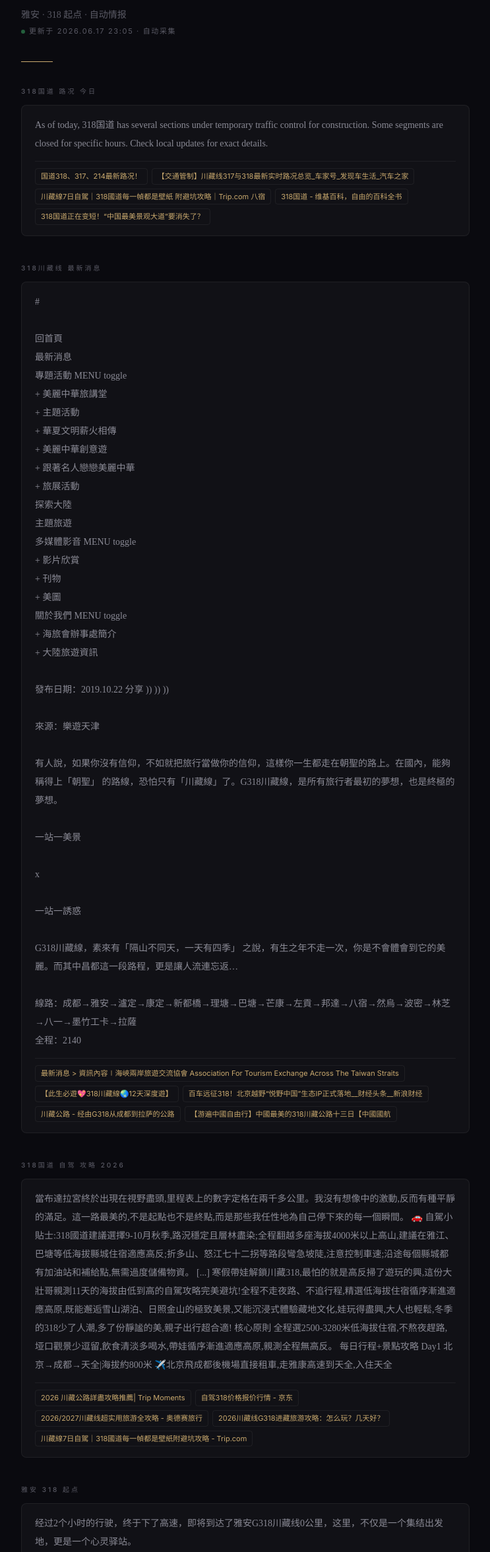
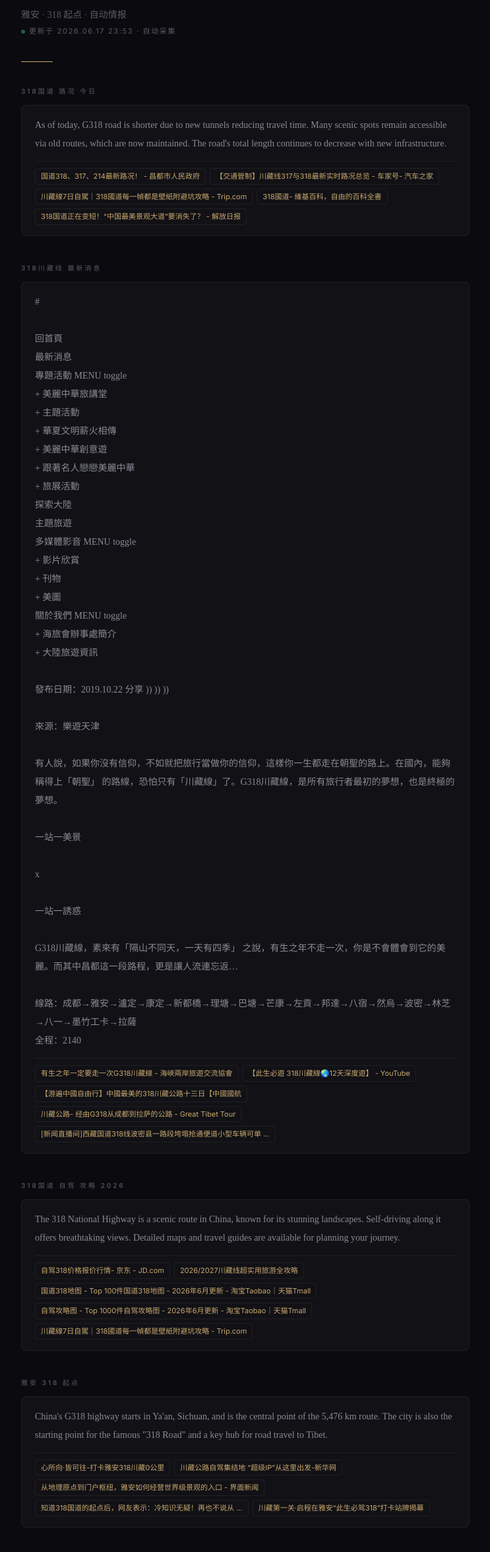
Before and after one commit to 521w/blog, a website: page 318.html in a window 1280 px wide. Shown: the part 178-2531 px from the top of the page at 66% size, without its empty margins (268-1011 px from the left). Drawn offline with Linux system fonts and the light colour scheme.

Commit message:
auto: 318情报 2026-06-17

```diff
--- a/318.html
+++ b/318.html
@@ -54,15 +54,15 @@
     </nav>
     <h1>🚗 318 情报站</h1>
     <p class="subtitle">雅安 · 318 起点 · 自动情报</p>
-    <p class="updated"><span class="status-dot"></span>更新于 2026.06.17 23:05 · 自动采集</p>
+    <p class="updated"><span class="status-dot"></span>更新于 2026.06.17 23:53 · 自动采集</p>
     <div class="divider"></div>
 
     <div class="section">
       <div class="section-label">318国道 路况 今日</div>
       <div class="card">
-        <p>As of today, 318国道 has several sections under temporary traffic control for construction. Some segments are closed for specific hours. Check local updates for exact details.</p>
+        <p>As of today, G318 road is shorter due to new tunnels reducing travel time. Many scenic spots remain accessible via old routes, which are now maintained. The road's total length continues to decrease with new infrastructure.</p>
         <div class="sources">
-          <a href="https://www.changdu.gov.cn/cdrmzf/c100359/202311/931ef291841e459f831e50a6a77b9335.shtml" target="_blank" rel="noopener">国道318、317、214最新路况！</a><a href="https://chejiahao.autohome.com.cn/info/6067926" target="_blank" rel="noopener">【交通管制】川藏线317与318最新实时路况总览_车家号_发现车生活_汽车之家</a><a href="https://hk.trip.com/moments/detail/basu-120403-137630536" target="_blank" rel="noopener">川藏線7日自駕｜318國道每一幀都是壁紙 附避坑攻略｜Trip.com 八宿</a><a href="https://zh.wikipedia.org/wiki/318%E5%9B%BD%E9%81%93" target="_blank" rel="noopener">318国道 - 维基百科，自由的百科全书</a><a href="https://web.shobserver.com/wx/detail.do?id=791199" target="_blank" rel="noopener">318国道正在变短！“中国最美景观大道”要消失了？</a>
+          <a href="https://www.changdu.gov.cn/cdrmzf/c100359/202311/931ef291841e459f831e50a6a77b9335.shtml" target="_blank" rel="noopener">国道318、317、214最新路况！ - 昌都市人民政府</a><a href="https://chejiahao.autohome.com.cn/info/6067926" target="_blank" rel="noopener">【交通管制】川藏线317与318最新实时路况总览 - 车家号- 汽车之家</a><a href="https://hk.trip.com/moments/detail/basu-120403-137630536" target="_blank" rel="noopener">川藏線7日自駕｜318國道每一幀都是壁紙附避坑攻略 - Trip.com</a><a href="https://zh.wikipedia.org/wiki/318%E5%9B%BD%E9%81%93" target="_blank" rel="noopener">318國道- 維基百科，自由的百科全書</a><a href="https://web.shobserver.com/wx/detail.do?id=791199" target="_blank" rel="noopener">318国道正在变短！“中国最美景观大道”要消失了？ - 解放日报</a>
         </div>
       </div>
     </div>
@@ -72,7 +72,7 @@
       <div class="card">
         <p># <br><br> 回首頁<br> 最新消息<br> 專題活動  MENU toggle<br>  + 美麗中華旅講堂<br>  + 主題活動<br>  + 華夏文明薪火相傳<br>  + 美麗中華創意遊<br>  + 跟著名人戀戀美麗中華<br>  + 旅展活動<br> 探索大陸<br> 主題旅遊<br> 多媒體影音  MENU toggle<br>  + 影片欣賞<br>  + 刊物<br>  + 美圖<br> 關於我們  MENU toggle<br>  + 海旅會辦事處簡介<br>  + 大陸旅遊資訊<br><br>發布日期：2019.10.22 分享 )) )) ))<br><br>來源：樂遊天津<br><br>有人說，如果你沒有信仰，不如就把旅行當做你的信仰，這樣你一生都走在朝聖的路上。在國內，能夠稱得上「朝聖」 的路線，恐怕只有「川藏線」了。G318川藏線，是所有旅行者最初的夢想，也是終極的夢想。<br><br>一站一美景<br><br>x<br><br>一站一誘惑<br><br>G318川藏線，素來有「隔山不同天，一天有四季」 之說，有生之年不走一次，你是不會體會到它的美麗。而其中昌都這一段路程，更是讓人流連忘返…  <br>   <br> 線路：成都→雅安→瀘定→康定→新都橋→理塘→巴塘→芒康→左貢→邦達→八宿→然烏→波密→林芝→八一→墨竹工卡→拉薩  <br> 全程：2140</p>
         <div class="sources">
-          <a href="https://www.hlhbsc.org/news_detail.aspx?news=413" target="_blank" rel="noopener">最新消息 > 資訊內容∣海峽兩岸旅遊交流協會 Association For Tourism Exchange Across The Taiwan Straits</a><a href="https://www.youtube.com/watch?v=LWuisWJvExg" target="_blank" rel="noopener">【此生必遊💖318川藏線🌏️12天深度遊】</a><a href="https://cj.sina.cn/articles/view/5753923040/156f5e5e0001016qoy?froms=ggmp" target="_blank" rel="noopener">百车远征318！北京越野“悦野中国”生态IP正式落地__财经头条__新浪财经</a><a href="https://www.greattibettour.com/cn/tibet-travel-tips/sichuan-tibet-highway.html" target="_blank" rel="noopener">川藏公路 - 经由G318从成都到拉萨的公路</a><a href="https://www.mta.com.tw/print_itinerary.asp?seq=5417" target="_blank" rel="noopener">【游遍中國自由行】中國最美的318川藏公路十三日【中國國航</a>
+          <a href="https://www.hlhbsc.org/news_detail.aspx?news=413" target="_blank" rel="noopener">有生之年一定要走一次G318川藏線 - 海峽兩岸旅遊交流協會</a><a href="https://www.youtube.com/watch?v=LWuisWJvExg" target="_blank" rel="noopener">【此生必遊  318川藏線🌏️12天深度遊】 - YouTube</a><a href="https://www.mta.com.tw/print_itinerary.asp?seq=5417" target="_blank" rel="noopener">【游遍中國自由行】中國最美的318川藏公路十三日【中國國航</a><a href="https://www.greattibettour.com/cn/tibet-travel-tips/sichuan-tibet-highway.html" target="_blank" rel="noopener">川藏公路- 经由G318从成都到拉萨的公路 - Great Tibet Tour</a><a href="https://tv.cctv.com/2021/08/29/VIDEm8lsIVWC6W8u40s1pwow210829.shtml" target="_blank" rel="noopener">[新闻直播间]西藏国道318线波密县一路段垮塌抢通便道小型车辆可单 ...</a>
         </div>
       </div>
     </div>
@@ -80,9 +80,9 @@
     <div class="section">
       <div class="section-label">318国道 自驾 攻略 2026</div>
       <div class="card">
-        <p>當布達拉宮終於出現在視野盡頭,里程表上的數字定格在兩千多公里。我沒有想像中的激動,反而有種平靜的滿足。這一路最美的,不是起點也不是終點,而是那些我任性地為自己停下來的每一個瞬間。 🚗 自駕小貼士:318國道建議選擇9-10月秋季,路況穩定且層林盡染;全程翻越多座海拔4000米以上高山,建議在雅江、巴塘等低海拔縣城住宿適應高反;折多山、怒江七十二拐等路段彎急坡陡,注意控制車速;沿途每個縣城都有加油站和補給點,無需過度儲備物資。 [...] 寒假帶娃解鎖川藏318,最怕的就是高反掃了遊玩的興,這份大壯哥親測11天的海拔由低到高的自駕攻略完美避坑!全程不走夜路、不追行程,精選低海拔住宿循序漸進適應高原,既能邂逅雪山湖泊、日照金山的極致美景,又能沉浸式體驗藏地文化,娃玩得盡興,大人也輕鬆,冬季的318少了人潮,多了份靜謐的美,親子出行超合適! 核心原則 全程選2500-3280米低海拔住宿,不熬夜趕路,垭口觀景少逗留,飲食清淡多喝水,帶娃循序漸進適應高原,親測全程無高反。 每日行程+景點攻略 Day1 北京→成都→天全|海拔約800米 ✈️北京飛成都後機場直接租車,走雅康高速到天全,入住天全</p>
+        <p>The 318 National Highway is a scenic route in China, known for its stunning landscapes. Self-driving along it offers breathtaking views. Detailed maps and travel guides are available for planning your journey.</p>
         <div class="sources">
-          <a href="https://tw.trip.com/moments/theme/poi-chuanzang-highway-13277639-comprehensive-guides-993136" target="_blank" rel="noopener">2026 川藏公路詳盡攻略推薦| Trip Moments</a><a href="https://www.jd.com/jiage/672801005cce15af8cd7.html" target="_blank" rel="noopener">自驾318价格报价行情  -  京东</a><a href="https://www.tibetcn.com/chuanzangxian" target="_blank" rel="noopener">2026/2027川藏线超实用旅游全攻略 - 奥德赛旅行</a><a href="https://www.tibetway.com/overland-to-tibet/chengdu-lhasa-overland-southernroute.html" target="_blank" rel="noopener">2026川藏线G318进藏旅游攻略：怎么玩？几天好？</a><a href="https://hk.trip.com/moments/detail/basu-120403-137630536" target="_blank" rel="noopener">川藏線7日自駕｜318國道每一幀都是壁紙附避坑攻略 - Trip.com</a>
+          <a href="https://www.jd.com/jiage/672801005cce15af8cd7.html" target="_blank" rel="noopener">自驾318价格报价行情- 京东 - JD.com</a><a href="https://www.tibetcn.com/chuanzangxian" target="_blank" rel="noopener">2026/2027川藏线超实用旅游全攻略</a><a href="https://www.taobao.com/list/product/%E5%9B%BD%E9%81%93318%E5%9C%B0%E5%9B%BE.htm" target="_blank" rel="noopener">国道318地图 - Top 100件国道318地图 - 2026年6月更新 - 淘宝Taobao｜天猫Tmall</a><a href="https://www.taobao.com/list/product/%E8%87%AA%E9%A9%BE%E6%94%BB%E7%95%A5%E5%9B%BE.htm" target="_blank" rel="noopener">自驾攻略图 - Top 1000件自驾攻略图 - 2026年6月更新 - 淘宝Taobao｜天猫Tmall</a><a href="https://hk.trip.com/moments/detail/basu-120403-137630536" target="_blank" rel="noopener">川藏線7日自駕｜318國道每一幀都是壁紙附避坑攻略 - Trip.com</a>
         </div>
       </div>
     </div>
@@ -90,9 +90,9 @@
     <div class="section">
       <div class="section-label">雅安 318 起点</div>
       <div class="card">
-        <p>经过2个小时的行驶，终于下了高速，即将到达了雅安G318川藏线0公里，这里，不仅是一个集结出发地，更是一个心灵驿站。  <br>在这里，每一位自驾游爱好者都能找到属于自己的旅程和故事。从这里出发，一路向西，去追寻那心中的梦想和远方。<br><br> <br><br>自驾大本营，人不算很多，这给了我一个难得的拍照机会。我赶紧拿出手机，捕捉下这一刻的宁静与美好。<br><br> <br><br>抵达雅安G318-0公里自驾大本营的那一刻，我深感这里不仅是地理的起点，更是美好故事的起点。个人感觉，这里是新岚图FREE 318发布会的绝佳选择。<br><br> <br><br>1、雅安曾是川（康）藏公路的起点   <br>川藏第一关，启程在雅安。川藏公路最初修建于1950年-1954年，在这里，革命先辈们克服了重重困难，用血汗和生命铸就了这条连接内地与西藏的生命线。  <br>这里见证了无数勇敢者踏上川藏线的第一步，新岚图FREE 318车型选择在雅安发布，正是为了向这些革命先辈致以崇高的敬意。他们的奋斗精神和无私奉献，不仅为我们今天的幸福生活奠定了基础，也为新岚图FREE 318车型赋予了更深远的意义。既是对历史的致敬，也是对未来的期许，希望新岚图FREE 318能像革命先辈一样</p>
+        <p>China's G318 highway starts in Ya'an, Sichuan, and is the central point of the 5,476 km route. The city is also the starting point for the famous "318 Road" and a key hub for road travel to Tibet.</p>
         <div class="sources">
-          <a href="https://www.xchuxing.com/article/124392" target="_blank" rel="noopener">心所向·皆可往-打卡雅安318川藏0公里_文章_新出行</a><a href="https://m.jiemian.com/article/13414896.html" target="_blank" rel="noopener">从地理原点到门户枢纽，雅安如何经营世界级景观的入口 | 界面新闻</a><a href="https://gzw.yaan.gov.cn/xinwen/show/9cfa556ee54330d9b38500c4be721fd9.html" target="_blank" rel="noopener">川藏第一关·启程在雅安 “此生必驾318”打卡站牌揭幕 - 雅安市国资委</a><a href="https://www.sohu.com/a/382830931_99917329" target="_blank" rel="noopener">知道318国道的起点后，网友表示：冷知识无疑！再也不说从起点走到终点了_上海</a><a href="http://sc.people.com.cn/n2/2025/0319/c345167-41168841.html" target="_blank" rel="noopener">此生必驾318！再次出发 他们说……</a>
+          <a href="https://www.xchuxing.com/article/124392" target="_blank" rel="noopener">心所向·皆可往-打卡雅安318川藏0公里</a><a href="http://www.sc.news.cn/20240903/aae68b433ab44e76abb3d9c85e80a381/c.html" target="_blank" rel="noopener">川藏公路自驾集结地 “超级IP”从这里出发-新华网</a><a href="https://m.jiemian.com/article/13414896.html" target="_blank" rel="noopener">从地理原点到门户枢纽，雅安如何经营世界级景观的入口 - 界面新闻</a><a href="https://www.sohu.com/a/382830931_99917329" target="_blank" rel="noopener">知道318国道的起点后，网友表示：冷知识无疑！再也不说从 ...</a><a href="https://gzw.yaan.gov.cn/xinwen/show/9cfa556ee54330d9b38500c4be721fd9.html" target="_blank" rel="noopener">川藏第一关·启程在雅安“此生必驾318”打卡站牌揭幕</a>
         </div>
       </div>
     </div>
@@ -102,7 +102,7 @@
       <div class="card">
         <p>有人說:「如果你愛一個人,就帶他去西藏,因為那裡的天空能淨化心靈。」而如果你和愛人一起走過川藏線,那麼你更會明白,西藏的天空不只是給你看的,而是陪你一起看那最美風景的。 西藏,一個充滿神秘色彩的地方,擁有著無盡的美麗和壯觀。當你踏入這片土地的那一刻,你的心靈就會被它深深的吸引。在這裡,你可以看到藍天、白雲、雪山、湖泊、草原、河流、瀑布,還有那美麗的星空。 八宿縣位於昌都市,是一個充滿神秘色彩的地方。在這裡,你可以看到世界上最長的公路——川藏線(G318),也可以看到世界上最美的湖泊——然烏湖。 然烏湖 然烏湖是川藏線上最美麗的湖泊之一。這裡的湖水清澈見底,水面上漂浮著各種顏色的野花。站在湖邊,你可以看到遠處的雪山倒映在湖水中,形成一幅絕美的畫卷。 休登寺 休登寺是八宿縣的一座藏傳佛教寺院。寺院內的壁畫非常精美,充滿了濃郁的藏傳佛教文化氣息。在這裡,你可以感受到藏族人民的虔誠和信仰。 怒江72拐 怒江72拐是川藏線上最著名的景點之一。這裡的道路非常險峻,彎道眾多,但風景絕美。站在山頂俯瞰,你可以看到下面蜿蜒的怒江和壯觀的峽谷景觀。 東達山川藏線的最高點 東達山是川藏線上最高的山峰之一。站</p>
         <div class="sources">
-          <a href="https://tw.trip.com/moments/theme/poi-chuanzang-highway-13277639-comprehensive-guides-993136" target="_blank" rel="noopener">2026 川藏公路詳盡攻略推薦| Trip Moments</a><a href="https://www.tibetcn.com/chuanzangxian/15410.html" target="_blank" rel="noopener">川藏南线沿途推荐景点</a><a href="https://k.sina.com.cn/article_7857141524_1d452771401903cvx0.html?from=travel" target="_blank" rel="noopener">318川藏线经典10日游攻略(上篇)|每日行程详细拆解-爱客纯玩|拉萨市|西藏自治区|香格里拉|康定|折多山_新浪新闻</a><a href="https://www.xizanglvyou.org/28020.html" target="_blank" rel="noopener">川藏南線推薦景點指南！318國道自駕/拼車實用出行指南 - 域龍旅行社</a><a href="https://www.dili360.com/article/p5350c3d80744534.htm" target="_blank" rel="noopener">川藏线图文指引|文章|中国国家地理网</a>
+          <a href="https://tw.trip.com/moments/theme/poi-chuanzang-highway-13277639-comprehensive-guides-993136" target="_blank" rel="noopener">2026 川藏公路詳盡攻略推薦| Trip Moments</a><a href="https://www.dili360.com/article/p5350c3d80744534.htm" target="_blank" rel="noopener">川藏线图文指引|文章|中国国家地理网</a><a href="https://www.tibetcn.com/wenda/1890.html" target="_blank" rel="noopener">【川藏线地图】2026中国川藏线旅游地图及川藏景点地图全图（高清版）</a><a href="https://world.taobao.com/lang/zh-tw/goods/15604919.htm" target="_blank" rel="noopener">探祕318川藏線，遇見不一樣的自己！🏞️🚗</a><a href="https://www.tibetcn.com/wenda/4314.html" target="_blank" rel="noopener">川藏线最佳旅游方式选择别纠结，跟团or包车or自驾怎么选一文告诉您</a>
         </div>
       </div>
     </div>
@@ -110,9 +110,9 @@
     <div class="section">
       <div class="section-label">318国道 封路 交通</div>
       <div class="card">
-        <p>As of 2026, 318国道 has ongoing traffic restrictions due to construction and maintenance work. Travelers should check for updates on specific segments and consider alternative routes. Current major closures include sections in Sichuan and Tibet.</p>
+        <p># 今起，318国道交通管制！<br><br>西藏卫视+2025-04-01 15:41<br><br>据“波密县公安局交通管理大队”消息，兹有山东省高速养护集团有限公司项目经理部在波密县辖区内实施2024年川藏铁路西藏段建设配套公路保通保畅养护项目（林芝片区）。为确保施工质量、工期进度，同时充分考虑318国道往来司乘人员的出行安全，该工程养护部门经请示道路交通主管部门同意，决定在2025年4月1日至2025年7月15日期间进行道路养护施工作业。现将具体施工路段和时间通报如下。<br><br>施工路段：<br><br>一、318国道<br><br>K3946+300至K3994+000（波密县城-达打桥）<br><br>K4016+080至K4028+316（波密县索通村-通麦）<br><br>二、318国道灾害点<br><br>K3875+815-K3875+945（右侧上坡崩塌）<br><br>K4008+545-K4008+575（左侧路基水毁）<br><br>K4027+870-K4027+946.5（边坡崩塌）<br><br>施工时间：<br><br>白天，7:00-22:00采取“半幅占道+半幅双向间断通行”方式；<br><br>晚上，22:00-次日7:00采取全幅断道施工。<br><br>望过往的司乘人员合理规划出行时间，尽量避开封闭</p>
         <div class="sources">
-          <a href="http://cd.bendibao.com/traffic/202447/181575.shtm" target="_blank" rel="noopener">318国道交通管制最新情况- 成都本地宝</a><a href="https://www.xizang.gov.cn/xwzx_406/qxxw/201812/t20181217_26150.html" target="_blank" rel="noopener">国道318线波密段明起交通管制一个月_西藏自治区人民政府</a><a href="https://www.163.com/dy/article/JRDB7B9605449RE8.html" target="_blank" rel="noopener">自驾必读！25日起，248/318国道这些路段交通管制 绕行路线图出炉|九龙|新都桥|道路通行效率_网易订阅</a><a href="https://www.gaizexian.gov.cn/info/1891/217271.htm" target="_blank" rel="noopener">318国道交通中断 抢通至少需要7天-阿里地区改则县人民政府网站</a><a href="https://www.xzxw.com/xw/xzyw/2023-11/16/content_1030212.html" target="_blank" rel="noopener">进出藏驾驶员请注意 西藏多条国道实行临时交通管制</a>
+          <a href="https://hqtime.huanqiu.com/article/4M6DMksWyUQ" target="_blank" rel="noopener">今起，318国道交通管制！</a><a href="http://cd.bendibao.com/traffic/202447/181575.shtm" target="_blank" rel="noopener">318国道交通管制最新情况 - 成都本地宝</a><a href="https://www.xizang.gov.cn/xwzx_406/qxxw/201812/t20181217_26150.html" target="_blank" rel="noopener">国道318线波密段明起交通管制一个月 - 西藏自治区人民政府</a><a href="https://www.163.com/dy/article/JRDB7B9605449RE8.html" target="_blank" rel="noopener">自驾必读！25日起，248/318国道这些路段交通管制绕行路线图出炉</a><a href="https://www.zhada.gov.cn/info/1017/69061.htm" target="_blank" rel="noopener">318国道波密县多处路段交通管制-阿里地区札达县人民政府网站</a>
         </div>
       </div>
     </div>
```
